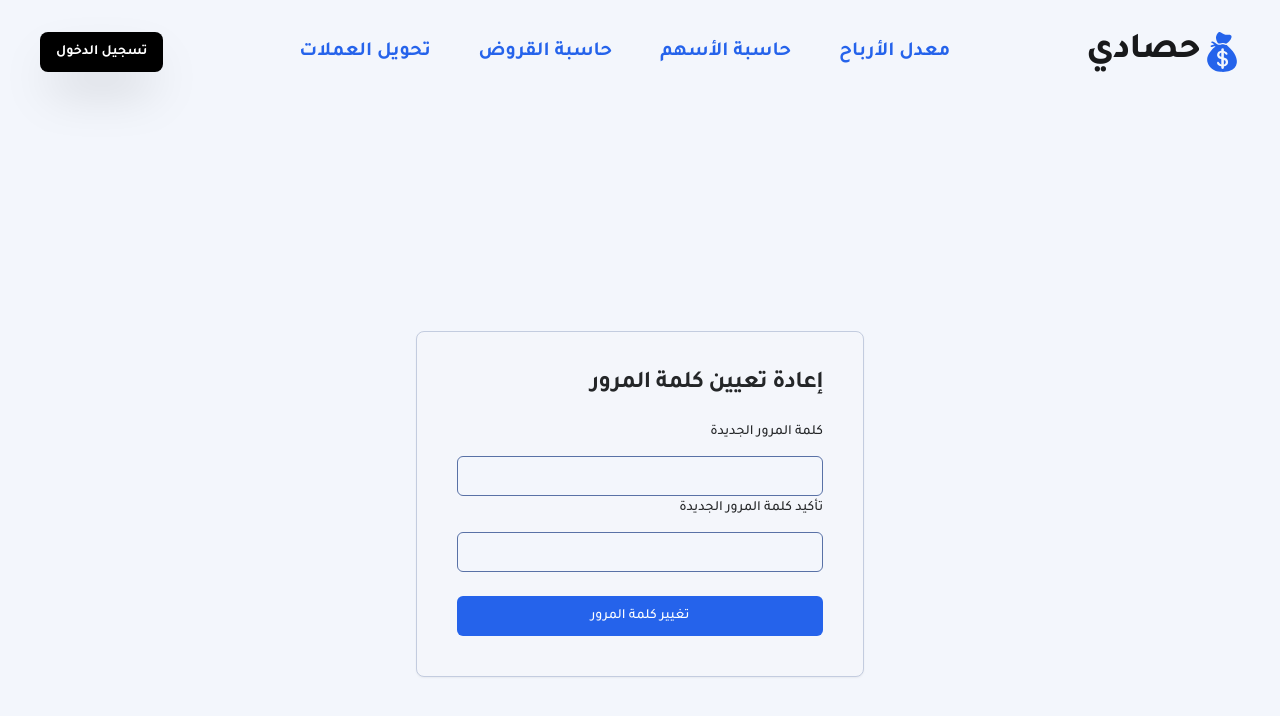
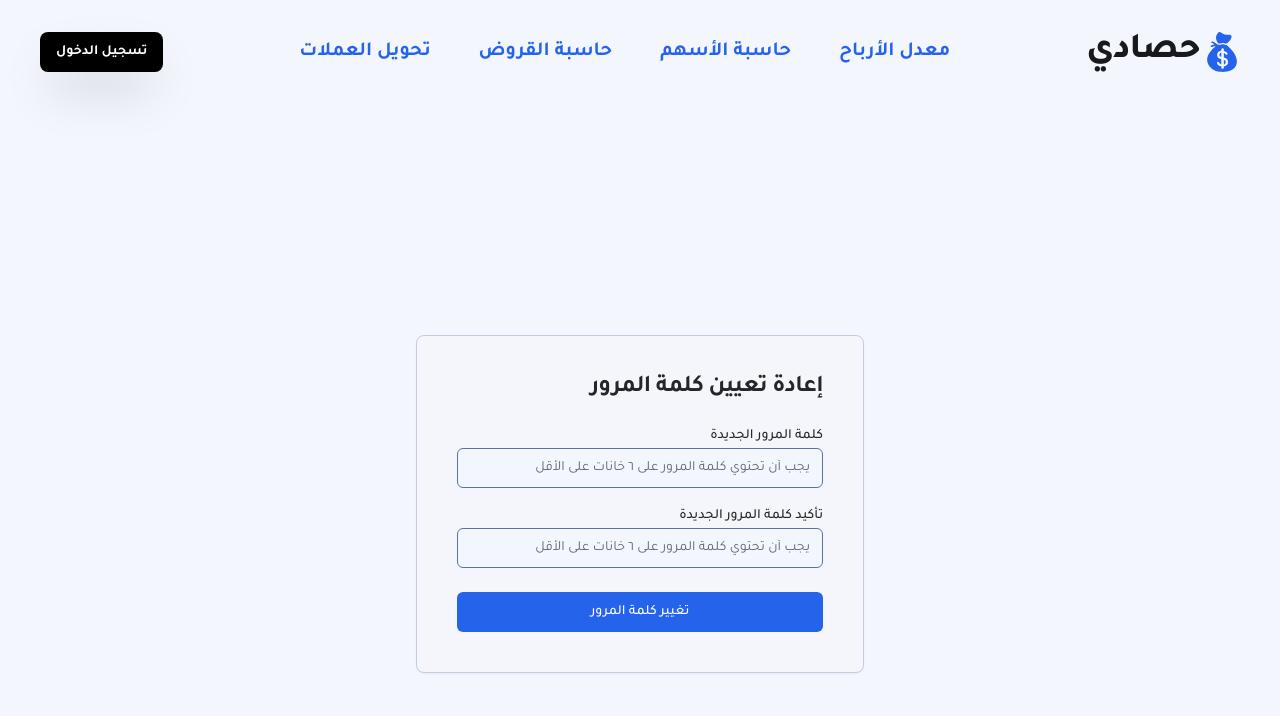
Before and after one commit to HassanAlabdulal/Hasady, a Next.js app: page /resetPassword in a window 1280 px wide. Shown: the top 716 px of the page. Built offline with nearby package versions, Linux system fonts and the light colour scheme.

Commit message:
enhance: adjust margins in reset password page

```diff
--- a/app/resetPassword/page.tsx
+++ b/app/resetPassword/page.tsx
@@ -79,13 +79,14 @@ export function ResetPassword() {
         </CardHeader>
         <form onSubmit={handleSubmit}>
           <CardContent>
-            <div className="space-y-3">
+            <div className="space-y-4">
+              <div>
                 <Label htmlFor="password">كلمة المرور الجديدة</Label>
                 <Input
                   id="password"
                   name="password"
                   type="password"
-                // placeholder="********"
+                  placeholder="يجب أن تحتوي كلمة المرور على ٦ خانات على الأقل"
                   value={formData.password}
                   onChange={handleChange}
                   className="w-full"
@@ -93,13 +94,17 @@ export function ResetPassword() {
                 {errors.password && (
                   <p className="text-red-500">{errors.password}</p>
                 )}
+              </div>
 
-              <Label htmlFor="passwordConfirm">تأكيد كلمة المرور الجديدة</Label>
+              <div>
+                <Label htmlFor="passwordConfirm">
+                  تأكيد كلمة المرور الجديدة
+                </Label>
                 <Input
                   id="passwordConfirm"
                   name="passwordConfirm"
                   type="password"
-                // placeholder="********"
+                  placeholder="يجب أن تحتوي كلمة المرور على ٦ خانات على الأقل"
                   value={formData.passwordConfirm}
                   onChange={handleChange}
                   className="w-full"
@@ -107,6 +112,7 @@ export function ResetPassword() {
                 {errors.passwordConfirm && (
                   <p className="text-red-500">{errors.passwordConfirm}</p>
                 )}
+              </div>
             </div>
           </CardContent>
           <CardFooter>
```
Lines whose indentation alone changed are shown as unchanged.
